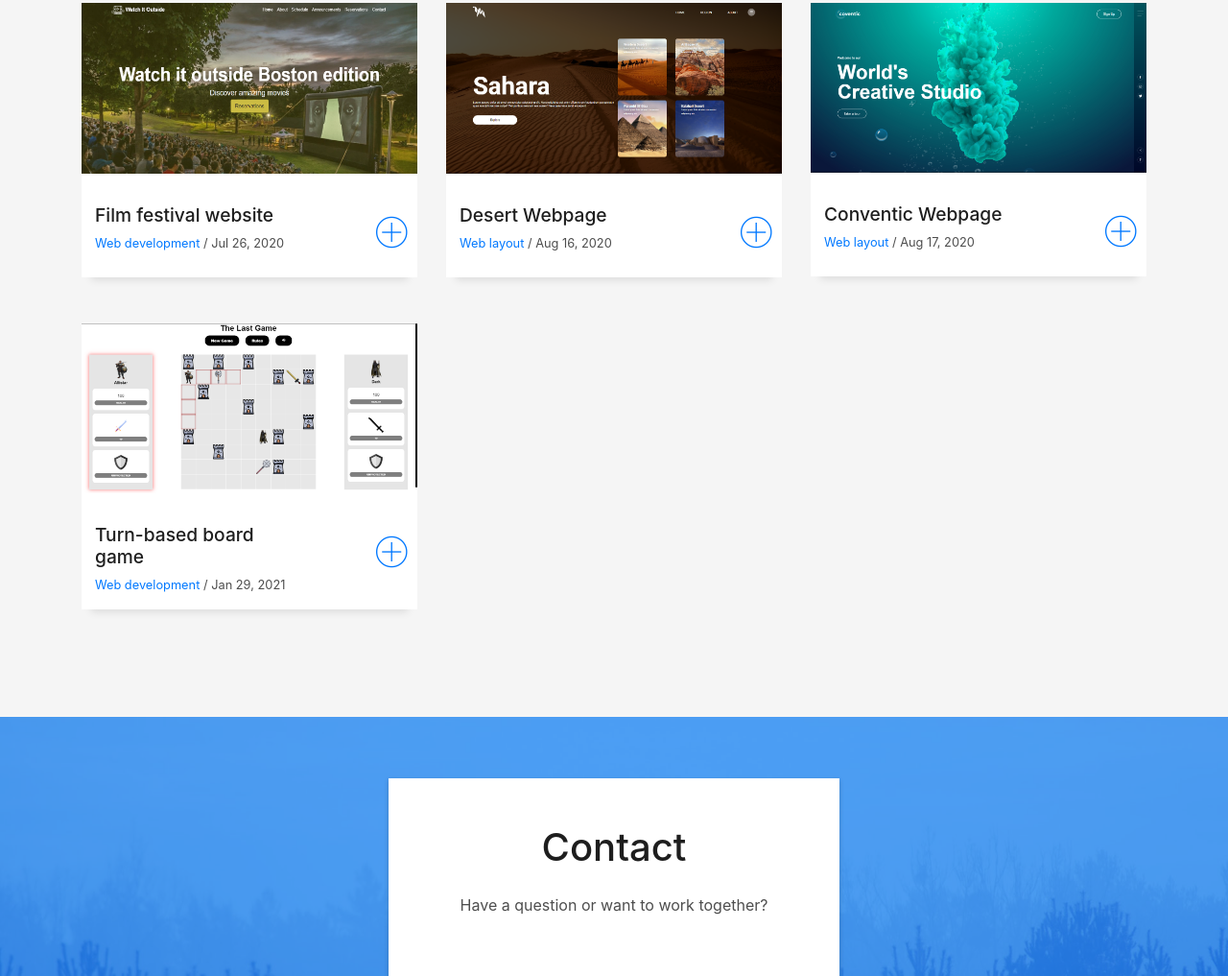
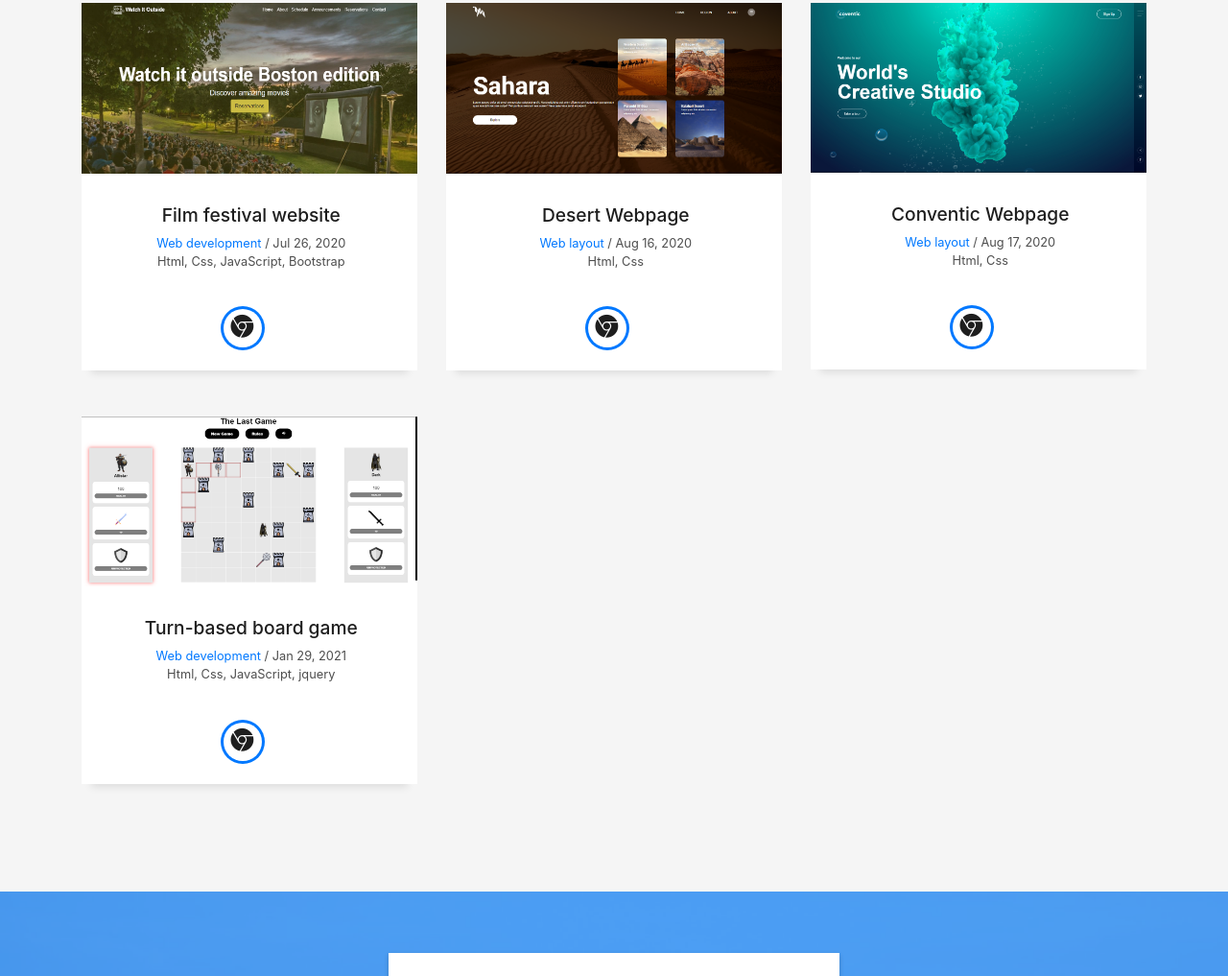
Before and after one commit to JesrigPineda/portfolio, a plain HTML site: page index.html in a window 1280 px wide. Shown: the part 1730-2747 px from the top of the page at 96% size. Drawn offline with Linux system fonts and the light colour scheme; files whose address does not match are found by name.

Commit message:
portfolio progress

```diff
--- a/index.html
+++ b/index.html
@@ -180,20 +180,22 @@
               </div>
               <div class="work-content">
                 <div class="row">
-                  <div class="col-sm-8">
+                  <div class="col-sm-12 text-center">
                     <h2 class="w-title">Film festival website</h2>
                     <div class="w-more">
                       <span class="w-ctegory">Web development</span> / <span class="w-date">Jul 26, 2020</span>
-                    </div>
-                  </div>
-                  <div class="col-sm-4">
-                    <div class="w-like">
-                      <span class="ion-ios-plus-outline"></span>
+                      <br>
+                      <span class="w-more"> Html, Css, JavaScript, Bootstrap</span>
                     </div>
                   </div>
                 </div>
               </div>
             </a>
+            <div class="socials mx-3 text-center">
+              <ul>
+                <li><a href="https://filmfestival.netlify.app/"><span class="ico-circle"><i class="ion-social-chrome"></i></span></a></li>
+              </ul>
+            </div>
           </div>
         </div>
         <div class="col-md-4">
@@ -204,20 +206,22 @@
               </div>
               <div class="work-content">
                 <div class="row">
-                  <div class="col-sm-8">
+                  <div class="col-sm-12 text-center">
                     <h2 class="w-title">Desert Webpage</h2>
                     <div class="w-more">
                       <span class="w-ctegory">Web layout</span> / <span class="w-date">Aug 16, 2020</span>
-                    </div>
-                  </div>
-                  <div class="col-sm-4">
-                    <div class="w-like">
-                      <span class="ion-ios-plus-outline"></span>
+                      <br>
+                      <span class="w-more"> Html, Css</span>
                     </div>
                   </div>
                 </div>
               </div>
             </a>
+            <div class="socials mx-3 text-center">
+              <ul>
+                <li><a href="https://jesrigpineda.github.io/Desert-Webpage/"><span class="ico-circle"><i class="ion-social-chrome"></i></span></a></li>
+              </ul>
+            </div>
           </div>
         </div>
         <div class="col-md-4">
@@ -228,20 +232,22 @@
               </div>
               <div class="work-content">
                 <div class="row">
-                  <div class="col-sm-8">
+                  <div class="col-sm-12 text-center">
                     <h2 class="w-title">Conventic Webpage</h2>
                     <div class="w-more">
                       <span class="w-ctegory">Web layout</span> / <span class="w-date">Aug 17, 2020</span>
-                    </div>
-                  </div>
-                  <div class="col-sm-4">
-                    <div class="w-like">
-                      <span class="ion-ios-plus-outline"></span>
+                      <br>
+                      <span class="w-more"> Html, Css</span>
                     </div>
                   </div>
                 </div>
               </div>
             </a>
+            <div class="socials mx-3 text-center">
+              <ul>
+                <li><a href="https://jesrigpineda.github.io/Conventic-Webpage/"><span class="ico-circle"><i class="ion-social-chrome"></i></span></a></li>
+              </ul>
+            </div>
           </div>
         </div>
         <div class="col-md-4">
@@ -252,21 +258,24 @@
               </div>
               <div class="work-content">
                 <div class="row">
-                  <div class="col-sm-8">
+                  <div class="col-sm-12 text-center">
                     <h2 class="w-title">Turn-based board game</h2>
                     <div class="w-more">
                       <span class="w-ctegory">Web development</span> / <span class="w-date"> Jan 29, 2021</span>
-                    </div>
-                  </div>
-                  <div class="col-sm-4">
-                    <div class="w-like">
-                      <span class="ion-ios-plus-outline"></span>
+                      <br>
+                      <span class="w-more"> Html, Css, JavaScript, jquery</span>
                     </div>
                   </div>
                 </div>
               </div>
             </a>
+            <div class="socials mx-3 text-center">
+              <ul>
+                <li><a href="https://last-game.netlify.app/"><span class="ico-circle"><i class="ion-social-chrome"></i></span></a></li>
+              </ul>
+            </div>
           </div>
+
         </div>
         <!-- <div class="col-md-4">
           <div class="work-box">
```
